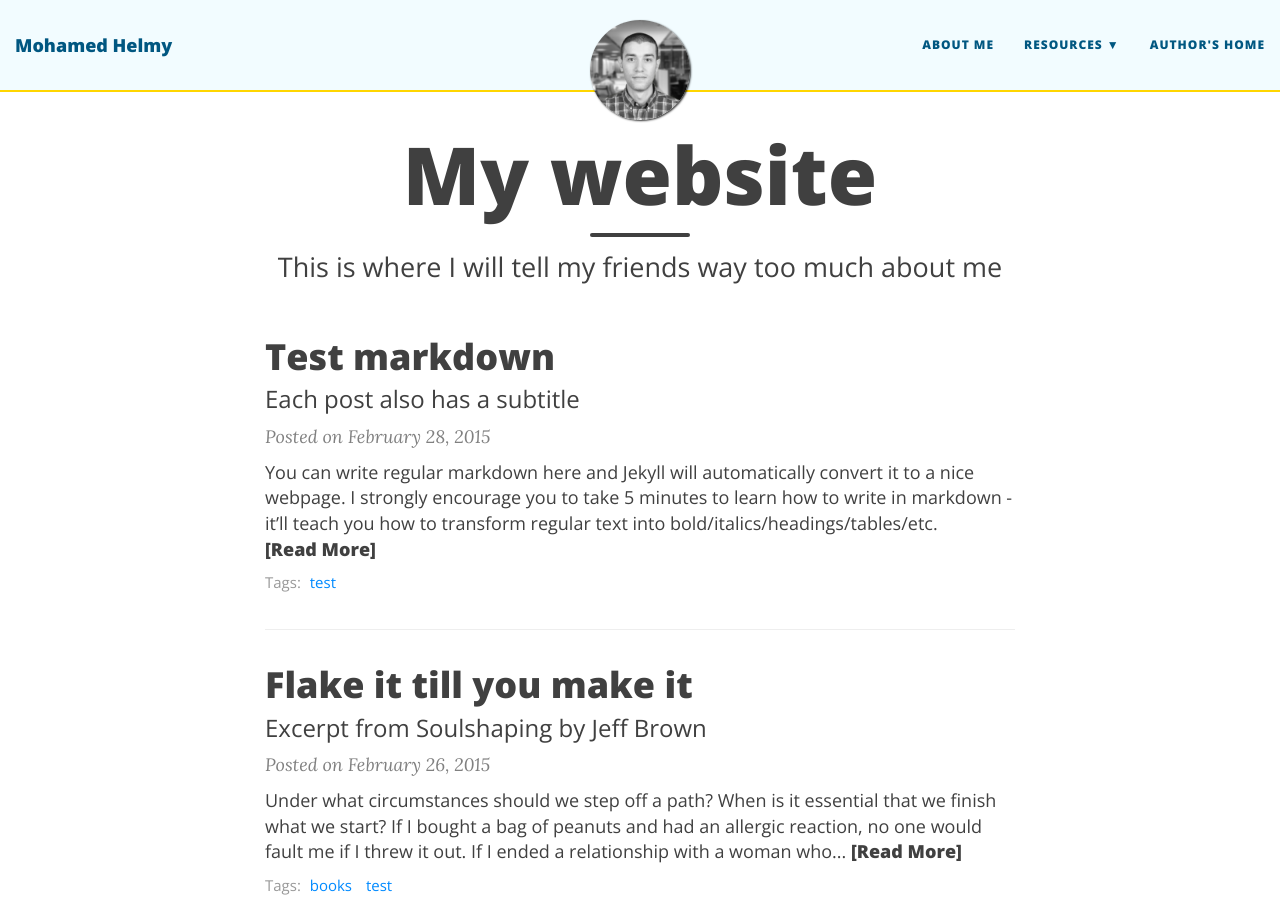
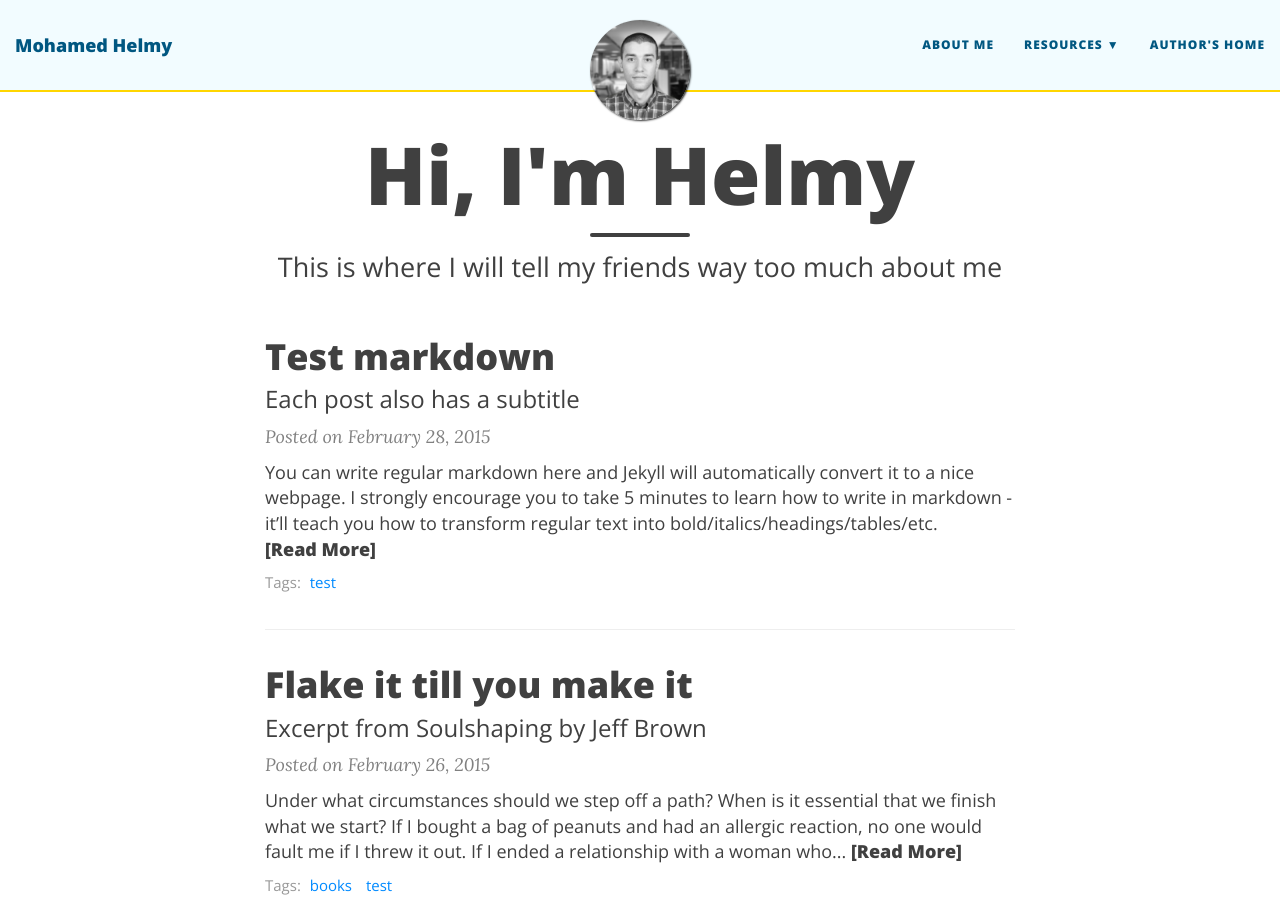
Before and after one commit to M-Helmy/m-helmy.github.io, a Jekyll site: the page built from index.html, in a window 1280 px wide and 900 px high. Built offline with Jekyll 4.4.1, drawn with Linux system fonts in a browser that asks for light colours; nearby versions of some CDN libraries; the list of posts is cut into pages by our own code.

Commit message:
Update index.html

```diff
--- a/index.html
+++ b/index.html
@@ -1,6 +1,6 @@
 ---
 layout: page
-title: My website
+title: Hi, I'm Helmy
 subtitle: This is where I will tell my friends way too much about me
 use-site-title: true
 ---
```
